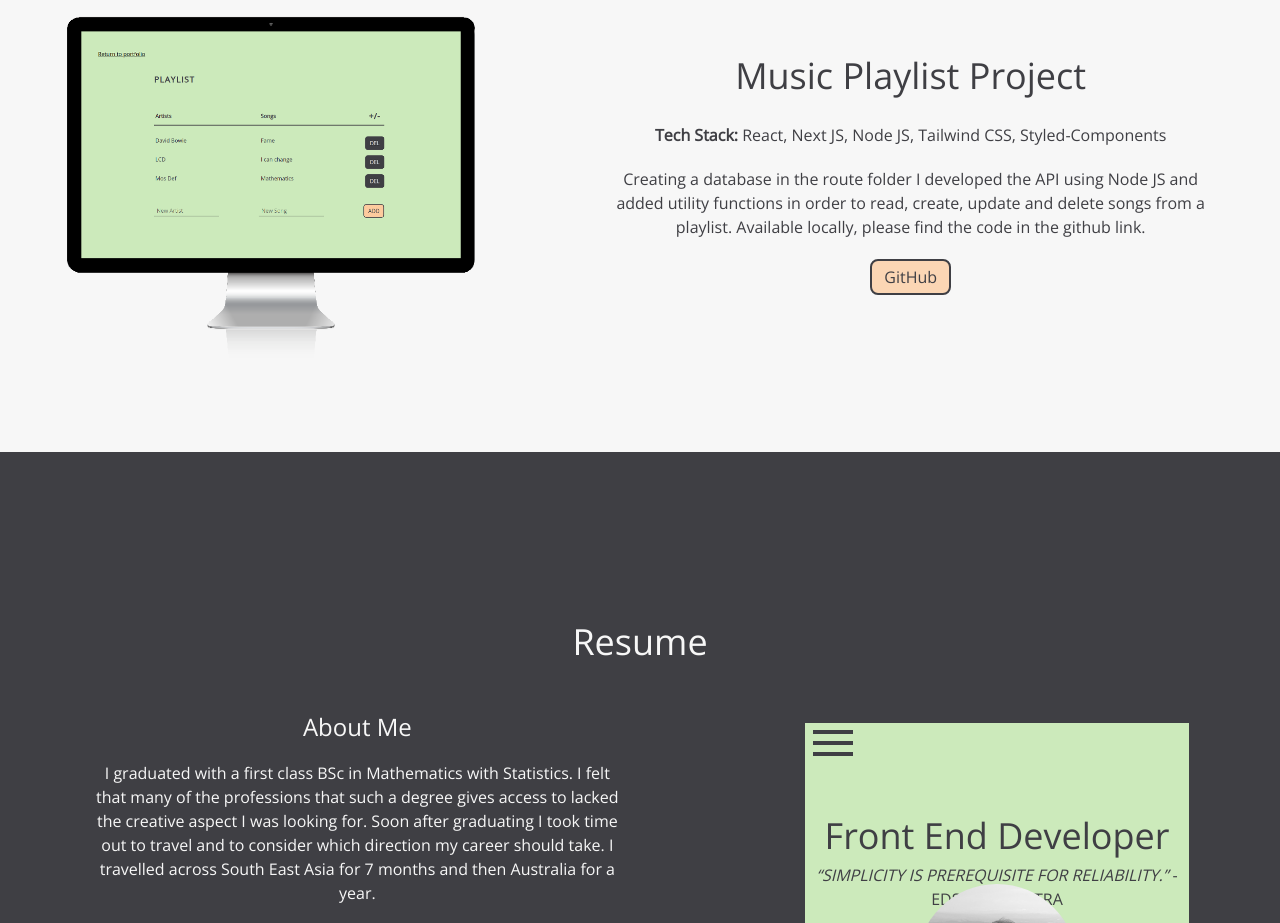
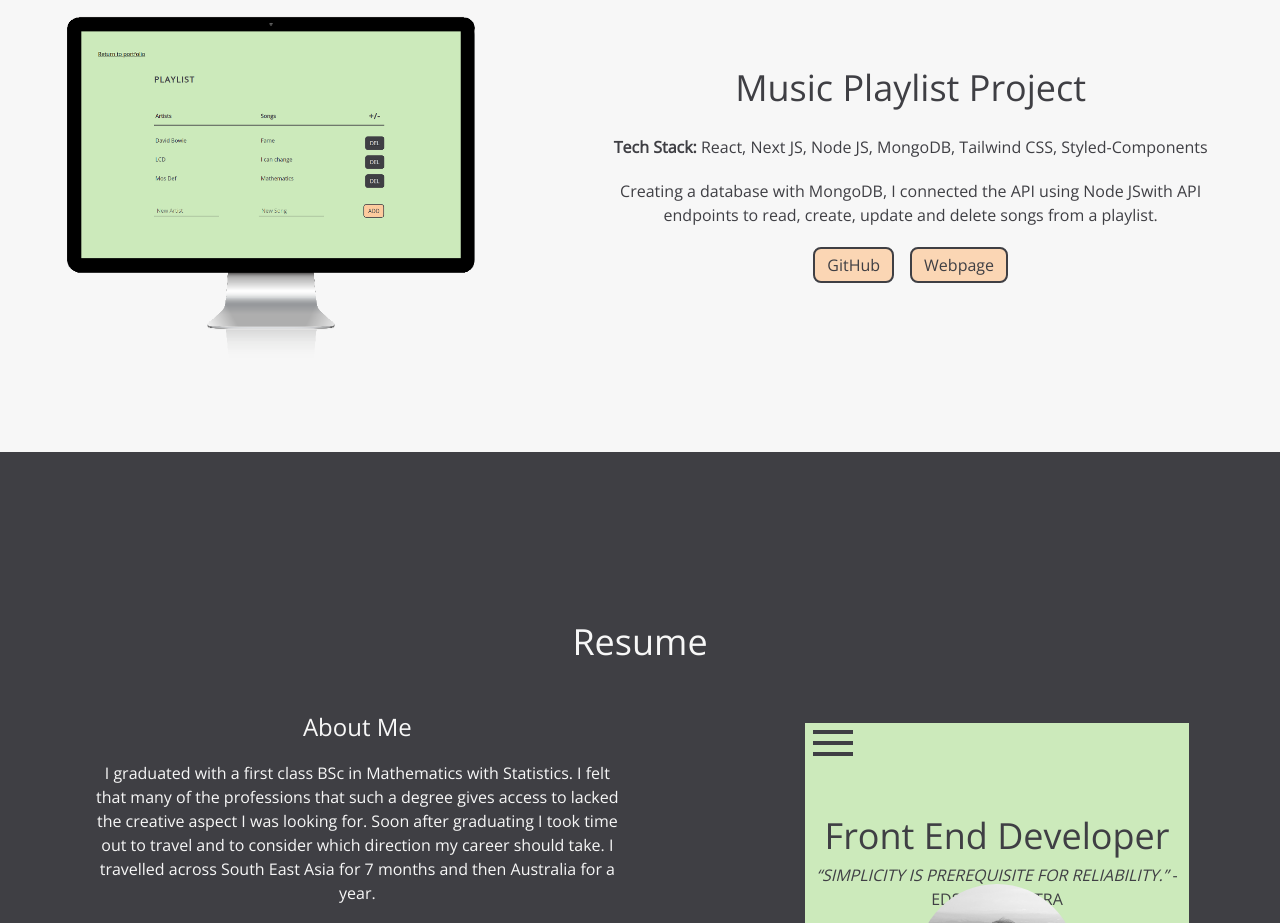
Before and after one commit to Harry-Warner/Portfolio, a Next.js app: page / in a window 1280 px wide. Shown: the part 2240-3163 px from the top of the page. Built offline with nearby package versions, Linux system fonts and the light colour scheme; what tailwindcss-spinner would draw is missing.

Commit message:
Linked index to playlist and added Back button

```diff
--- /dev/null
+++ b/components/backButton.js
@@ -0,0 +1,17 @@
+import React from "react";
+import Link from "next/link";
+
+const BackButton = ({ url }) => {
+  return (
+    <Link href={url} scroll={false}>
+      <a
+        href="/index"
+        className="shadow absolute top-0 left-1/12 my-5 md:my-10 -translate-x-1/2 py-1 px-3 hover:bg-dark text-dark hover:text-teal border-dark border-2 border-solid rounded-lg focus:outline-none focus:shadow-outline"
+      >
+        Back
+      </a>
+    </Link>
+  );
+};
+
+export default BackButton;
--- a/components/portfolio.js
+++ b/components/portfolio.js
@@ -46,13 +46,14 @@ const Portfolio = () => {
           playlist
           left
           internal
-          github={
-            "https://github.com/Harry-Warner/Portfolio/blob/master/pages/publicplaylist.js"
-          }
+          url={"/publicplaylist"}
+          github={"https://github.com/Harry-Warner/Portfolio"}
           project={"playlist"}
           title={"Music Playlist Project"}
-          techStack={"React, Next JS, Node JS, Tailwind CSS, Styled-Components"}
-          description={`Creating a database in the route folder I developed the API using Node JS and added utility functions in order to read, create, update and delete songs from a playlist. Available locally, please find the code in the github link.`}
+          techStack={
+            "React, Next JS, Node JS, MongoDB, Tailwind CSS, Styled-Components"
+          }
+          description={`Creating a database with MongoDB, I connected the API using Node JSwith API endpoints to read, create, update and delete songs from a playlist.`}
         />
       </section>
     </>
--- a/components/project.js
+++ b/components/project.js
@@ -33,7 +33,14 @@ const Project = (props) => {
             GitHub
           </a>
           {props.internal ? (
-            ""
+            <Link href={props.url}>
+              <a
+                className="ml-4 py-1 px-3 bg-skinT hover:bg-dark hover:text-skin border-dark border-2 border-solid rounded-lg"
+                href={props.url}
+              >
+                Webpage
+              </a>
+            </Link>
           ) : (
             <a
               className="ml-4 py-1 px-3 bg-skinT hover:bg-dark hover:text-skin border-dark border-2 border-solid rounded-lg"
--- a/pages/publicplaylist.js
+++ b/pages/publicplaylist.js
@@ -2,6 +2,7 @@ import React, { useState, useEffect } from "react";
 import useSWR from "swr";
 import { useForm } from "react-hook-form";
 import Link from "next/link";
+import BackButton from "../components/backButton";
 
 const fetcher = async (url) => await fetch(url).then((res) => res.json());
 
@@ -39,14 +40,7 @@ const Playlist = () => {
   return (
     <>
       <section className="w-full h-screen bg-teal relative flex flex-col items-center justify-center">
-        <Link href="/index#playlist" scroll={false}>
-          <a
-            href="/index"
-            className="absolute top-0 left-1/12 my-5 md:my-10 -translate-x-1/2 w-11/12 underline"
-          >
-            Return to portfolio
-          </a>
-        </Link>
+        <BackButton url={"/index#playlist"} />
         <h1 className="w-11/12 md:w-2/3 lg:w-1/2 my-10 mx-auto uppercase font-bold tracking-widest text-2xl text-dark">
           Playlist
         </h1>
@@ -127,6 +121,9 @@ const Playlist = () => {
             Add
           </button>
         </form>
+        <p className="text-center text-gray-500 text-xs">
+          &copy;2020 Harry Warner. All rights reserved.
+        </p>
       </section>
     </>
   );
--- a/pages/song/[id].js
+++ b/pages/song/[id].js
@@ -2,6 +2,7 @@ import React, { useState, useEffect, useRef } from "react";
 import { useForm } from "react-hook-form";
 import Modal from "../../components/modal";
 import router from "next/router";
+import BackButton from "../../components/backButton";
 
 const Song = ({ data }) => {
   const { register, errors, handleSubmit, reset } = useForm();
@@ -30,6 +31,7 @@ const Song = ({ data }) => {
 
   return (
     <>
+      <BackButton url="/publicplaylist" />
       <div className="h-screen w-screen flex flex-col justify-center items-center bg-teal">
         <h1 className="font-bold tracking-widest text-2xl text-dark uppercase mb-10">
           Edit or Delete Song
@@ -88,7 +90,7 @@ const Song = ({ data }) => {
                 className="py-2 px-4 h-10 uppercase bg-skin text-dark rounded-lg border-dark border-2 border-solid text-base self-center leading-vtight hover:bg-dark hover:text-cream"
                 type="button"
                 onClick={() => {
-                  setAction("Edit");
+                  setAction("save changes");
                   setDisplay(true);
                 }}
               >
```
